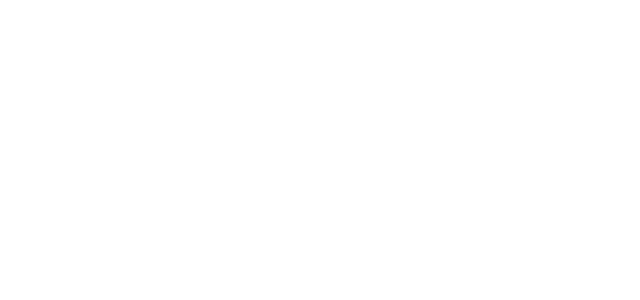
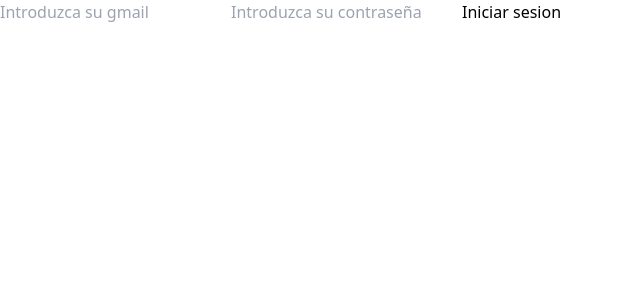
Before and after one commit to LisandroGG/Gestor-financiero-front, a React (Vite) app: page /login in a window 1280 px wide. Before the commit this address had no page. Shown: the top 300 px of the page, without its empty margins (0-640 px from the left). Built offline with nearby package versions, Linux system fonts and the light colour scheme.

Commit message:
login form

```diff
--- a/src/App.jsx
+++ b/src/App.jsx
@@ -2,6 +2,7 @@ import './App.css'
 import { BrowserRouter, Routes, Route } from 'react-router-dom'
 
 import Register from './components/Register/Register'
+import Login from './components/Login/Login'
 
 function App() {
 
@@ -9,6 +10,7 @@ function App() {
     <BrowserRouter>
       <Routes>
         <Route path='/register' element={<Register />} />
+        <Route path='/login' element={<Login />} />
       </Routes>
     </BrowserRouter>
 )
--- /dev/null
+++ b/src/components/Login/Login.jsx
@@ -0,0 +1,50 @@
+import { useState } from "react"
+import { useDispatch } from "react-redux"
+//importar la funcion loginUsuario
+
+const Login = () =>{
+    const [gmailUsuario, setGmail] = useState("");
+    const [contraseñaUsuario, setContraseña] = useState("")
+
+    const dispatch = useDispatch()
+
+    const handleSubmit = async (e) => {
+        e.preventDefault()
+
+        if(!gmailUsuario || !contraseñaUsuario){
+            return;
+        }
+    }
+
+    const loginData = {
+        gmailUsuario: gmailUsuario,
+        contraseñaUsuario: contraseñaUsuario
+    }
+
+    console.log("datos a enviar", loginData)
+
+    //await dispatch(loginUsuario(loginData))
+
+    return(
+        <div>
+            <form onSubmit={handleSubmit}>
+                <input
+                    type="mail"
+                    placeholder="Introduzca su gmail"
+                    value={gmailUsuario}
+                    onChange={(e) => setGmail(e.target.value)}
+                />
+                <input
+                    type="password"
+                    placeholder="Introduzca su contraseña"
+                    value={contraseñaUsuario}
+                    onChange={(e) => setContraseña(e.target.value)}
+                />
+                <buttoon type="submit">Iniciar sesion</buttoon>
+            </form>
+
+        </div>
+    )
+}
+
+export default Login
```
